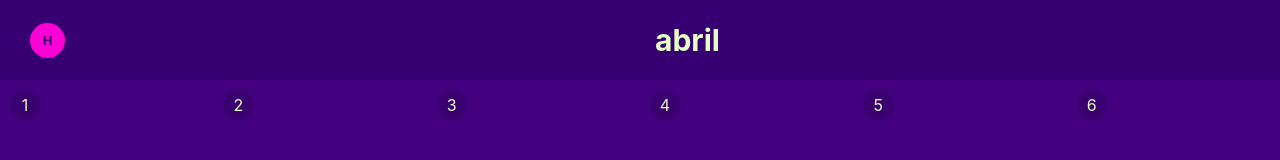
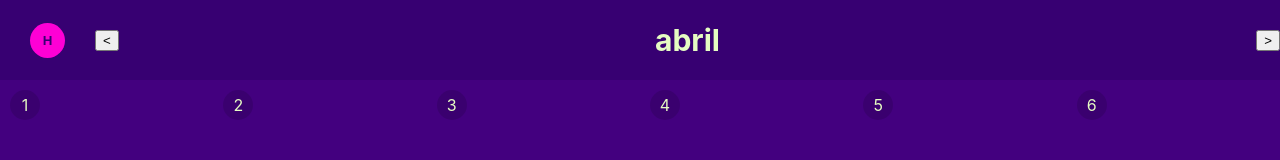
Before and after one commit to jmmzzei/redux-calendar, a React (Create React App) app: page /abril in a window 1280 px wide. Shown: the top 160 px of the page. Built offline with nearby package versions, Linux system fonts and the light colour scheme.

Commit message:
Add next and prev buttons
The DayCalendar passes the match object (from react-router) to Navbar
and it passes to NVBtn to get the current month.

Only the logic is implemented, the styles are going to be added in the
next commit.

```diff
--- /dev/null
+++ b/src/components/NPBtn.js
@@ -0,0 +1,33 @@
+import React from "react"
+import { Link } from "react-router-dom"
+
+export const NPBtn = ({ match, next }) => {
+  let month = match && match.params.month
+  let months = [
+    "enero",
+    "febrero",
+    "marzo",
+    "abril",
+    "mayo",
+    "junio",
+    "julio",
+    "agosto",
+    "septiembre",
+    "octubre",
+    "noviembre",
+    "diciembre",
+  ]
+
+  const goto = next => {
+    let number = months.indexOf(month)
+    return next
+      ? "/" + months[++number === 12 ? 0 : number]
+      : "/" + months[--number === -1 ? 11 : number]
+  }
+
+  return (
+    <Link to={goto(next)}>
+      <button>{next ? ">" : "<"}</button>
+    </Link>
+  )
+}
--- a/src/components/Navbar.js
+++ b/src/components/Navbar.js
@@ -1,12 +1,15 @@
 import React from "react"
 import { NavbarStyled } from "./NavbarStyled"
 import { HomeBtn } from "./HomeBtn"
+import { NPBtn } from "./NPBtn"
 
-export const Navbar = ({ month }) => (
+export const Navbar = ({ month, match }) => (
   <NavbarStyled>
     <HomeBtn />
+    {match && <NPBtn match={match} />}
     <div>
       <span>{month || "2020 Calendar"}</span>
     </div>
+    {match && <NPBtn match={match} next />}
   </NavbarStyled>
 )
--- a/src/containers/DayCalendar.js
+++ b/src/containers/DayCalendar.js
@@ -8,7 +8,7 @@ const DayCalendar = ({ match, months }) => {
   let month = match.params.month
   return (
     <>
-      <Navbar month={month} />
+      <Navbar month={month} match={match} />
       <CalendarStyled month items={months[month].days}>
         {(() => {
           let arr = []
```
